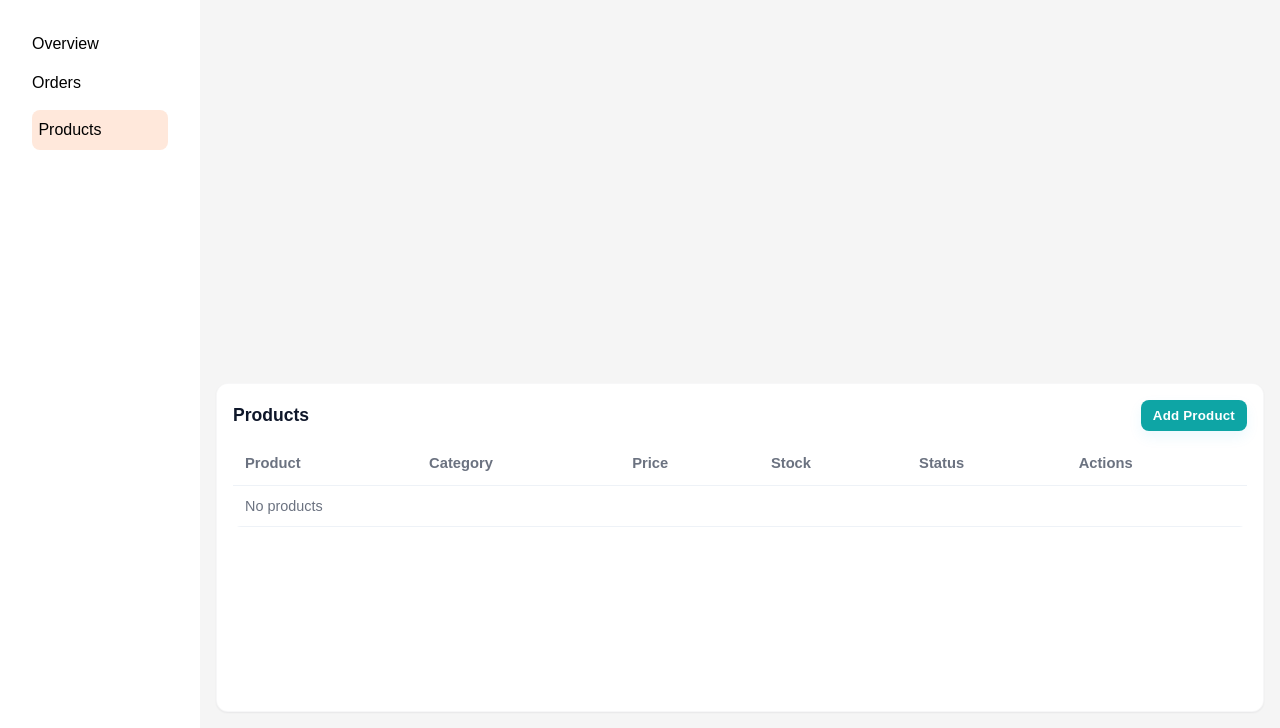
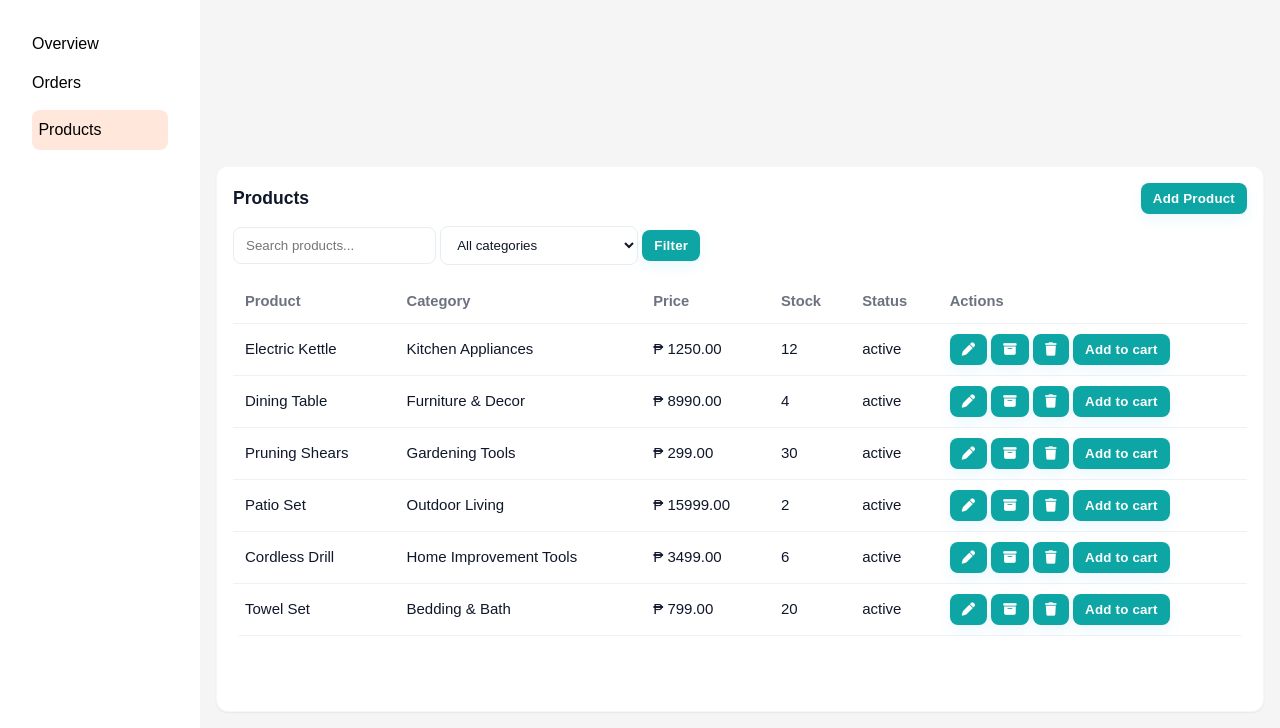
Before and after one commit to Mukuzeal/HarayaHomes, a Flask app: template templates/SellerDashboard/products.html in a window 1280 px wide. Shown: the part 114-842 px from the top of the page. Run offline with Flask 3, Linux system fonts and the light colour scheme; the template is opened without the code that fills it, so the values that code supplies are empty.

Commit message:
Update products.html

```diff
--- a/templates/SellerDashboard/products.html
+++ b/templates/SellerDashboard/products.html
@@ -8,6 +8,7 @@
 	<link rel="stylesheet" href="{{ url_for('static', filename='AdminDashboard/css/admindashboard.css') }}">
 	<link rel="stylesheet" href="{{ url_for('static', filename='sellerdashboard/sellerdashboard.css') }}">
 	<script src="{{ url_for('static', filename='AdminDashboard/js/admin.js') }}" defer></script>
+	<script src="{{ url_for('static', filename='sellerdashboard/sellerdashboard.js') }}" defer></script>
 </head>
 <body>
 	<header>
@@ -29,16 +30,153 @@
 				<div class="section-header">
 					<h3>Products</h3>
 					<div class="actions-inline">
-						<button class="btn" onclick="location.href='product_form.html'">Add Product</button>
+						<button class="btn" id="open-add-product">Add Product</button>
 					</div>
 				</div>
 
+				<!-- NEW: toolbar for search and category filter -->
+				<div class="toolbar">
+					<div>
+						<input class="input" id="search-products" placeholder="Search products...">
+						<select class="input" id="filter-category">
+							<option value="">All categories</option>
+							<option>Kitchen Appliances</option>
+							<option>Furniture & Decor</option>
+							<option>Gardening Tools</option>
+							<option>Outdoor Living</option>
+							<option>Home Improvement Tools</option>
+							<option>Bedding & Bath</option>
+						</select>
+						<button class="btn btn-outline" id="apply-product-filters">Filter</button>
+					</div>
+				</div>
+
+				<!-- Updated products table: Actions column with Edit / Archive / Delete -->
 				<table class="table">
 					<thead><tr><th>Product</th><th>Category</th><th>Price</th><th>Stock</th><th>Status</th><th>Actions</th></tr></thead>
-					<tbody id="products-table-body"><tr><td colspan="6" class="small">No products</td></tr></tbody>
+					<tbody id="products-table-body">
+						<tr><td colspan="6" class="small">No products</td></tr>
+					</tbody>
 				</table>
 			</main>
+
+			<!-- Modal: Add / Edit Product (embedded full form) -->
+			<div id="modal-product" class="modal" aria-hidden="true" style="display:none;">
+				<div class="modal-backdrop"></div>
+				<div class="modal-panel card" role="dialog" aria-modal="true" aria-labelledby="modal-product-title">
+					<header class="modal-header">
+						<h3 id="modal-product-title">Add Product</h3>
+						<button class="modal-close" id="modal-product-close" aria-label="Close">&times;</button>
+					</header>
+
+					<form id="modal-product-form" class="modal-form" enctype="multipart/form-data">
+						<input type="hidden" id="modal-product-id" name="id">
+
+						<label>Product Name:
+							<input class="input" id="modal-product-name" name="name" required>
+						</label>
+
+						<label>Category:
+							<select class="input" id="modal-product-category" name="category" required>
+								<option value="">Select category</option>
+								<option>Kitchen Appliances</option>
+								<option>Furniture & Decor</option>
+								<option>Gardening Tools</option>
+								<option>Outdoor Living</option>
+								<option>Home Improvement Tools</option>
+								<option>Bedding & Bath</option>
+							</select>
+						</label>
+
+						<label>Description:
+							<textarea class="input" id="modal-product-desc" name="description" rows="4"></textarea>
+						</label>
+
+						<label>Price:
+							<input class="input" id="modal-product-price" name="price" type="number" step="0.01" required>
+						</label>
+
+						<label>Stock Quantity:
+							<input class="input" id="modal-product-stock" name="stock" type="number" required>
+						</label>
+
+						<label>Product Images:
+							<input class="input" id="modal-product-images" name="images" type="file" accept="image/*" multiple>
+						</label>
+
+						<div class="form-actions" style="margin-top:12px">
+							<button class="btn" type="submit" id="modal-product-save">Save & Publish</button>
+							<button class="btn btn-outline" type="button" id="modal-product-cancel">Cancel</button>
+						</div>
+					</form>
+				</div>
+			</div>
+
+			<!-- NEW: Delete / Archive confirmation modal -->
+			<div id="modal-confirm" class="modal" style="display:none;">
+				<div class="modal-backdrop"></div>
+				<div class="modal-panel card" role="dialog" aria-modal="true">
+					<h4 id="modal-confirm-title">Confirm</h4>
+					<p id="modal-confirm-body">Are you sure?</p>
+					<div style="margin-top:12px">
+						<button class="btn" id="modal-confirm-yes">Yes</button>
+						<button class="btn btn-outline" id="modal-confirm-no">No</button>
+					</div>
+				</div>
+			</div>
 		</div>
 	</div>
+
+	<script>
+		// Minimal modal toggle handlers — replace/extend with your seller JS if needed
+		(function(){
+			const modal = document.getElementById('modal-product');
+			const openBtn = document.getElementById('open-add-product');
+			const closeBtn = document.getElementById('modal-product-close');
+			const cancelBtn = document.getElementById('modal-product-cancel');
+			const form = document.getElementById('modal-product-form');
+
+			function openModal(mode='add', data=null){
+				document.getElementById('modal-product-title').textContent = mode === 'edit' ? 'Edit Product' : 'Add Product';
+				if(mode === 'edit' && data){
+					// populate fields quickly (extend as needed)
+					document.getElementById('modal-product-id').value = data.id || '';
+					document.getElementById('modal-product-name').value = data.name || '';
+					document.getElementById('modal-product-category').value = data.category || '';
+					document.getElementById('modal-product-desc').value = data.description || '';
+					document.getElementById('modal-product-price').value = data.price || '';
+					document.getElementById('modal-product-stock').value = data.stock || '';
+				} else {
+					form.reset();
+					document.getElementById('modal-product-id').value = '';
+				}
+				modal.style.display = 'block';
+				modal.setAttribute('aria-hidden','false');
+			}
+
+			function closeModal(){
+				modal.style.display = 'none';
+				modal.setAttribute('aria-hidden','true');
+			}
+
+			openBtn.addEventListener('click', function(){ openModal('add'); });
+			closeBtn.addEventListener('click', closeModal);
+			cancelBtn.addEventListener('click', closeModal);
+
+			form.addEventListener('submit', function(e){
+				e.preventDefault();
+				// minimal client-side handling — replace with your API call or seller JS
+				const formData = new FormData(form);
+				// Example: send via fetch to your endpoint (uncomment/adjust as needed)
+				// fetch('/seller/api/products', { method: 'POST', body: formData }).then(...)
+
+				// close for now
+				closeModal();
+			});
+
+			// expose openModal for other scripts if needed
+			window.productModal = { open: openModal, close: closeModal };
+		})();
+	</script>
 </body>
 </html>
```
